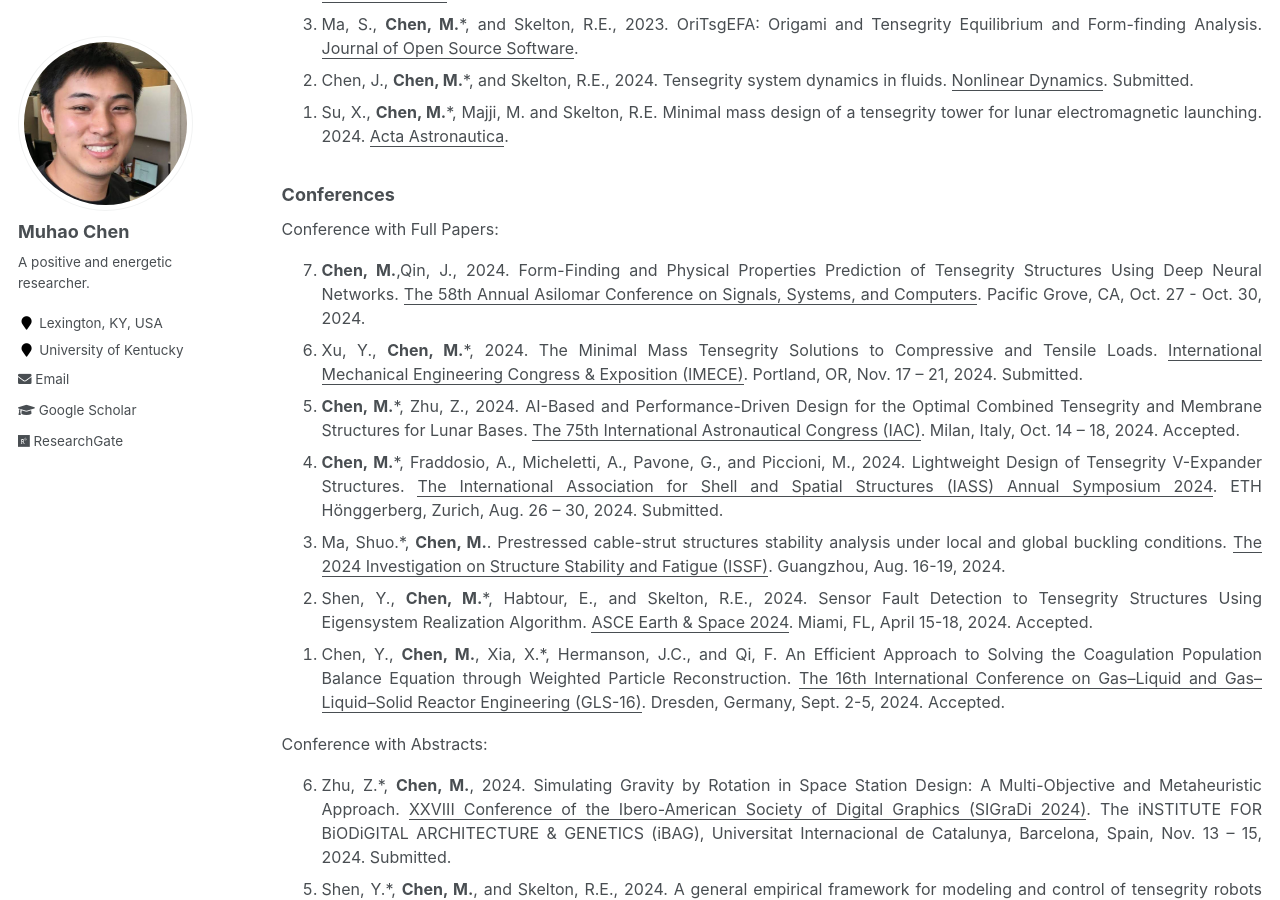
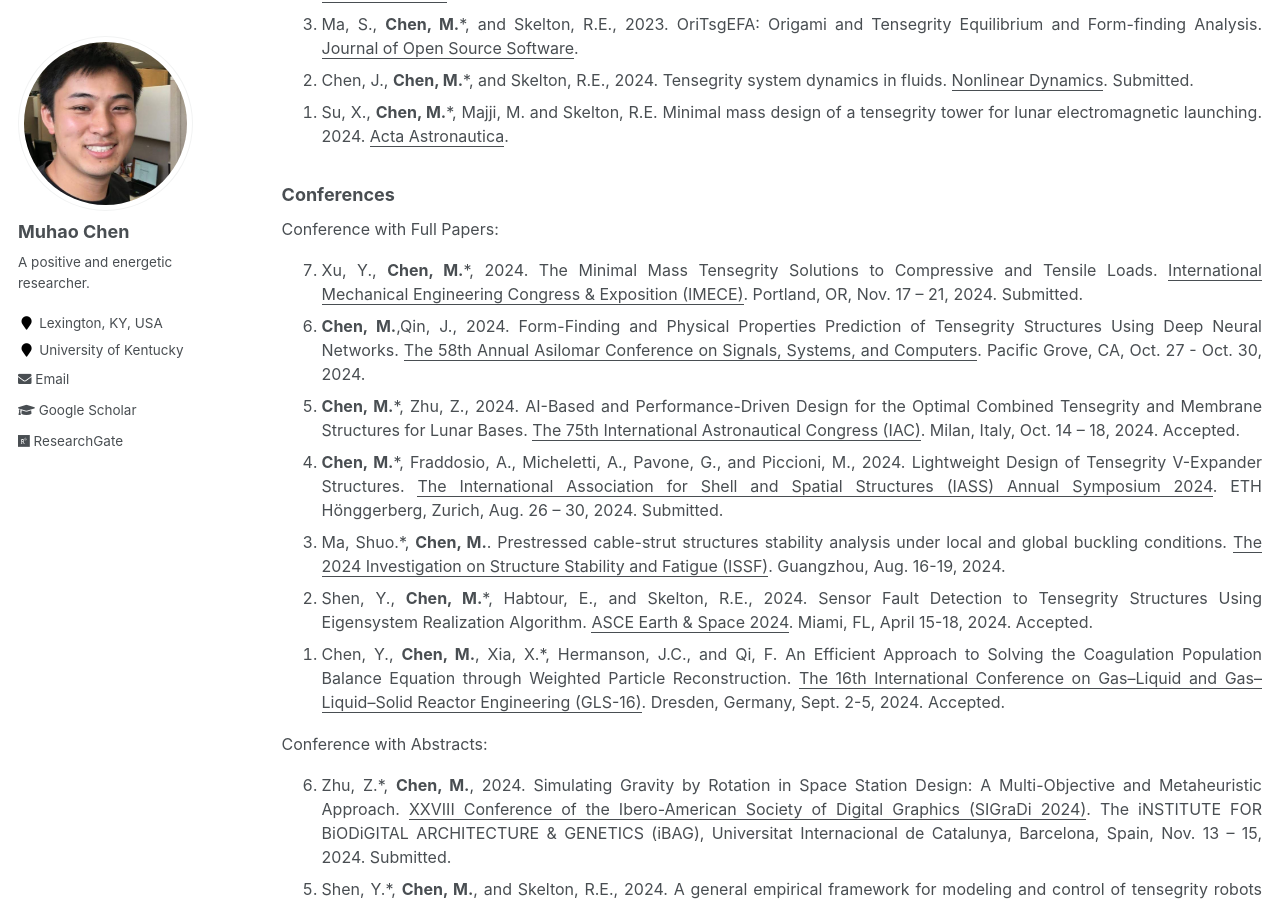
Before and after one commit to Muhao-Chen/muhao-chen.github.io, a Jekyll site: the page built from _pages/publication.md, in a window 1280 px wide and 900 px high, scrolled down 3641 px. Built offline with Jekyll 4.4.1, drawn with Linux system fonts in a browser that asks for light colours.

```diff
--- a/_pages/publication.md
+++ b/_pages/publication.md
@@ -96,8 +96,8 @@ Conference with Abstracts:
 <font size=3>
 Conference with Full Papers:
 <ol reversed>
+<li> Xu, Y., <strong>Chen, M.</strong>*, 2024. The Minimal Mass Tensegrity Solutions to Compressive and Tensile Loads. <u>International Mechanical Engineering Congress & Exposition (IMECE)</u>. Portland, OR, Nov. 17 – 21, 2024. Submitted. </li>
 <li> <strong>Chen, M.</strong>,Qin, J., 2024. Form-Finding and Physical Properties Prediction of Tensegrity Structures Using Deep Neural Networks. <u>The 58th Annual Asilomar Conference on Signals, Systems, and Computers</u>. Pacific Grove, CA, Oct. 27 - Oct. 30, 2024. </li>
-<li> Xu, Y., <strong>Chen, M.</strong>*, 2024. The Minimal Mass Tensegrity Solutions to Compressive and Tensile Loads. <u>International Mechanical Engineering Congress & Exposition (IMECE)</u>. Portland, OR, Nov. 17 – 21, 2024. Submitted. </li>
 <li><strong>Chen, M.</strong>*, Zhu, Z., 2024. AI-Based and Performance-Driven Design for the Optimal Combined Tensegrity and Membrane Structures for Lunar Bases. <u>The 75th International Astronautical Congress (IAC)</u>. Milan, Italy, Oct. 14 – 18, 2024. Accepted. </li>
 <li><strong>Chen, M.</strong>*, Fraddosio, A., Micheletti, A., Pavone, G., and Piccioni, M., 2024. Lightweight Design of Tensegrity V-Expander Structures. <u>The International Association for Shell and Spatial Structures (IASS) Annual Symposium 2024</u>. ETH Hönggerberg, Zurich, Aug. 26 – 30, 2024. Submitted. </li>
 <li> Ma, Shuo.*, <strong>Chen, M.</strong>. Prestressed cable-strut structures stability analysis under local and global buckling conditions. <u>The 2024 Investigation on Structure Stability and Fatigue (ISSF)</u>. Guangzhou, Aug. 16-19, 2024.</li>
```
